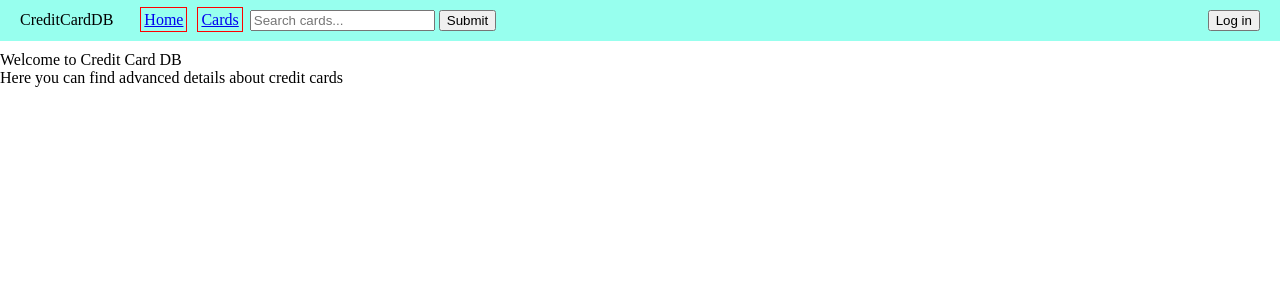
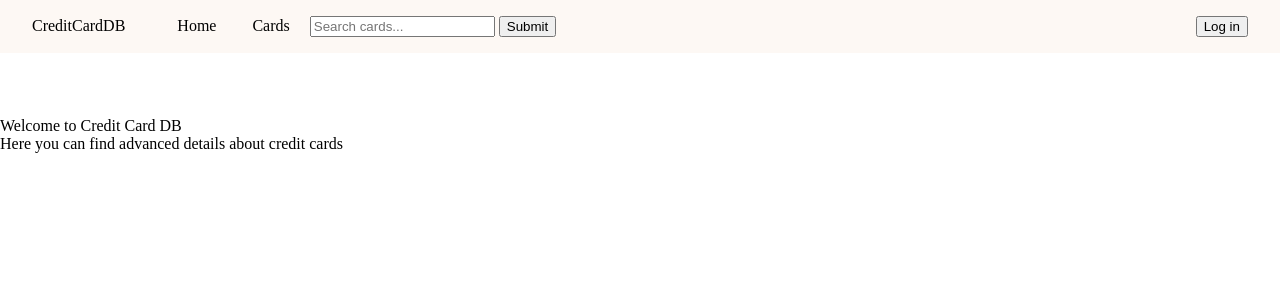
Before and after one commit to Credit-Card-Cafe/credit-card-cafe, a SvelteKit app: page / in a window 1280 px wide. Shown: the top 300 px of the page. Built offline with nearby package versions, Linux system fonts and the light colour scheme; no server answers; the database is empty.

Commit message:
Header color based on card color

```diff
--- a/src/lib/stores.js
+++ b/src/lib/stores.js
@@ -5,3 +5,5 @@ export const user = writable();
 export const cardList = writable([]);
 
 export const newCard = writable({});
+
+export const headerColor = writable("rgb(253,248,244)");
--- a/src/routes/+layout.svelte
+++ b/src/routes/+layout.svelte
@@ -2,14 +2,17 @@
     import { user } from "../lib/stores";
     import LogInButton from "../components/LogInButton.svelte";
     import LogOutButton from "../components/LogOutButton.svelte";
+    import { headerColor } from "../lib/stores";
 
     function search() {
         let query = document.getElementById("search").value;
         window.alert(`Searching: ${query}`);
     }
+
+
 </script>
 
-<div id="top">
+<div id="top" style={`background:${$headerColor}`}>
     <div>
         <div id="title">CreditCardDB</div>
         <nav>
@@ -39,20 +42,20 @@
     flex-direction: row;
     justify-content: space-between;
     justify-items: center;
-    background: rgb(151, 255, 238);
-    margin-bottom: 10px;
-    padding: 10px 20px;
+    margin-bottom: 4rem;
+    padding: 1rem 2rem;
 }
 #title, nav, form {
     display: inline;
 }
 #title {
-    margin-right: 20px;
+    margin-right: 2rem;
 }
 a {
-    border: 1px solid red;
-    margin: 3px;
-    padding: 3px;
+    text-decoration: none;
+    color: black;
+    margin: .5rem;
+    padding: .5rem;
 }
 :global(body) {
     margin: 0;
--- a/src/routes/card/[slug]/+page.svelte
+++ b/src/routes/card/[slug]/+page.svelte
@@ -2,17 +2,18 @@
   import CreditCard from '../../../components/CreditCard.svelte';
   export let data;
   import { getOne } from '../../../lib/firebase.js';
-  import { user } from '../../../lib/stores';
+  import { user, headerColor } from '../../../lib/stores';
 
   let card = {
     name: "CreditCardDB",
     bank: "Bank of Ben",
     network: "Loading...",
-    color: "0,0,0"
+    color: "253,248,244"
   }
 
   getOne(data.slug).then((result) => {
     card = result;
+    headerColor.set("rgba(" + result.color + ",0.25)");
   });
 
 </script>
```
Also changed, not shown: src/components/CreditCard.svelte (+6 -2 lines).
